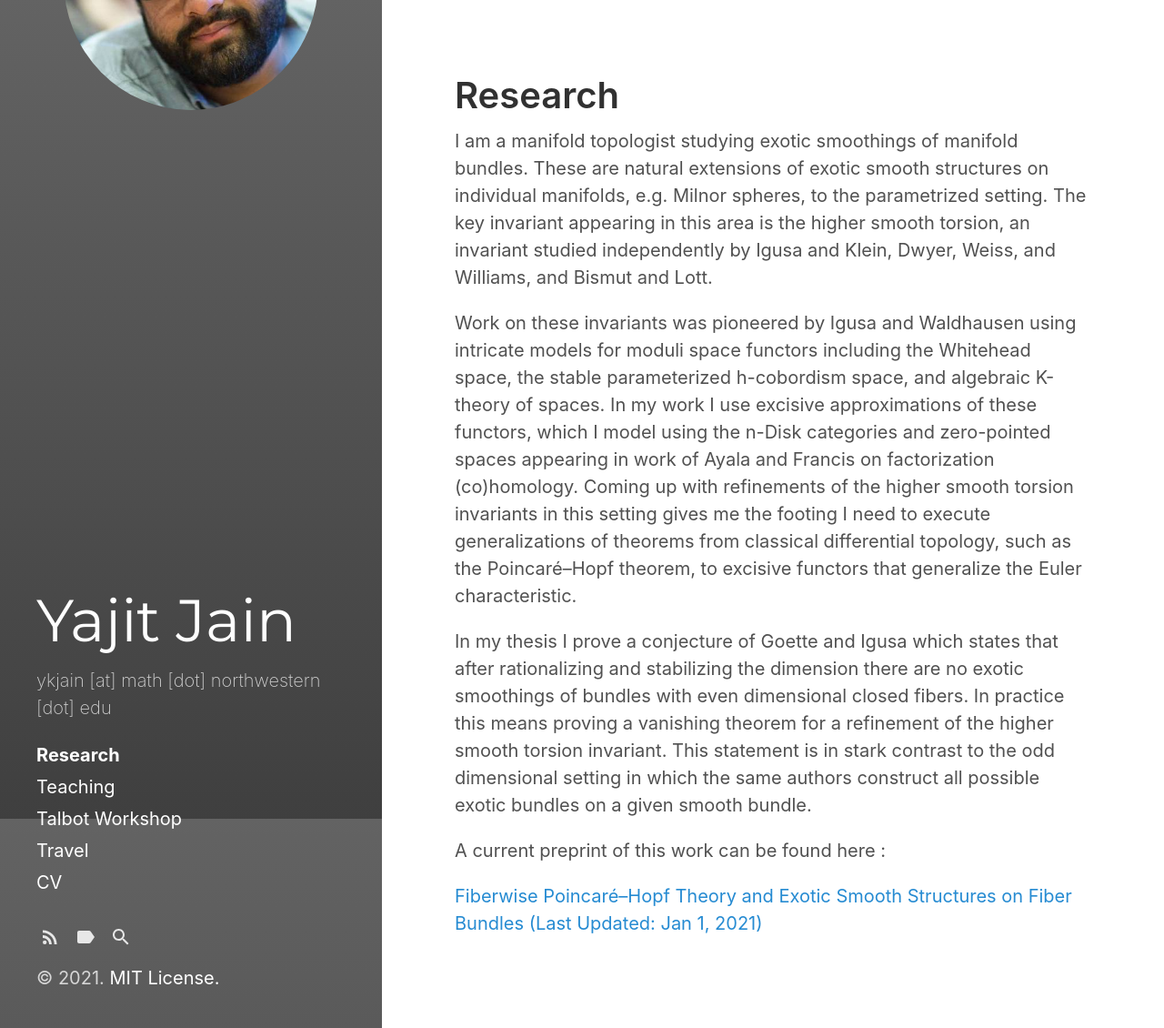
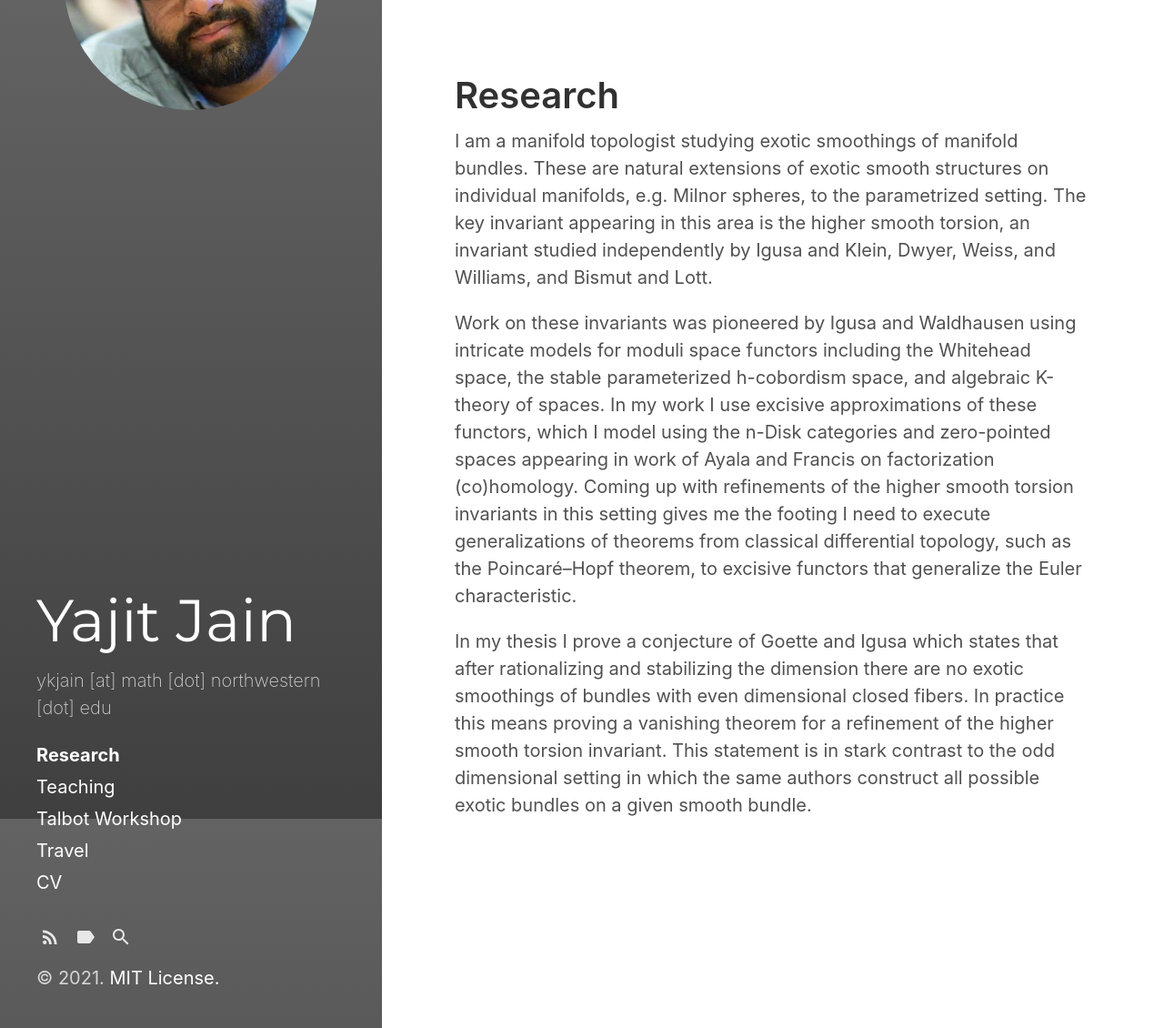
Before and after one commit to ykjain/ykjain.github.io, a Jekyll site: the page built from research.md, in a window 1280 px wide and 1130 px high. Shown: the whole window at 91% size. Built offline with Jekyll 4.4.1, drawn with Linux system fonts in a browser that asks for light colours.

Commit message:
Update research.md

```diff
--- a/research.md
+++ b/research.md
@@ -10,8 +10,3 @@ I am a manifold topologist studying exotic smoothings of manifold bundles. These
 Work on these invariants was pioneered by Igusa and Waldhausen using intricate models for moduli space functors including the Whitehead space, the stable parameterized h-cobordism space, and algebraic K-theory of spaces. In my work I use excisive approximations of these functors, which I model using the n-Disk categories and zero-pointed spaces appearing in work of Ayala and Francis on factorization (co)homology. Coming up with refinements of the higher smooth torsion invariants in this setting gives me the footing I need to execute generalizations of theorems from classical differential topology, such as the Poincar&eacute;–Hopf theorem, to excisive functors that generalize the Euler characteristic.
 
 In my thesis I prove a conjecture of Goette and Igusa which states that after rationalizing and stabilizing the dimension there are no exotic smoothings of bundles with even dimensional closed fibers. In practice this means proving a vanishing theorem for a refinement of the higher smooth torsion invariant. This statement is in stark contrast to the odd dimensional setting in which the same authors construct all possible exotic bundles on a given smooth bundle.
-
-A current preprint of this work can be found here :
-
-
-[Fiberwise Poincar&eacute;–Hopf Theory and Exotic Smooth Structures on Fiber Bundles (Last Updated: Jan 1, 2021)](Jain_Yajit_Fiberwise_Poincare_Hopf_Theory_and_Exotic_Smooth_Structures_on_Fiber_Bundles_Dec_2020.pdf){:target="_blank"}
```
